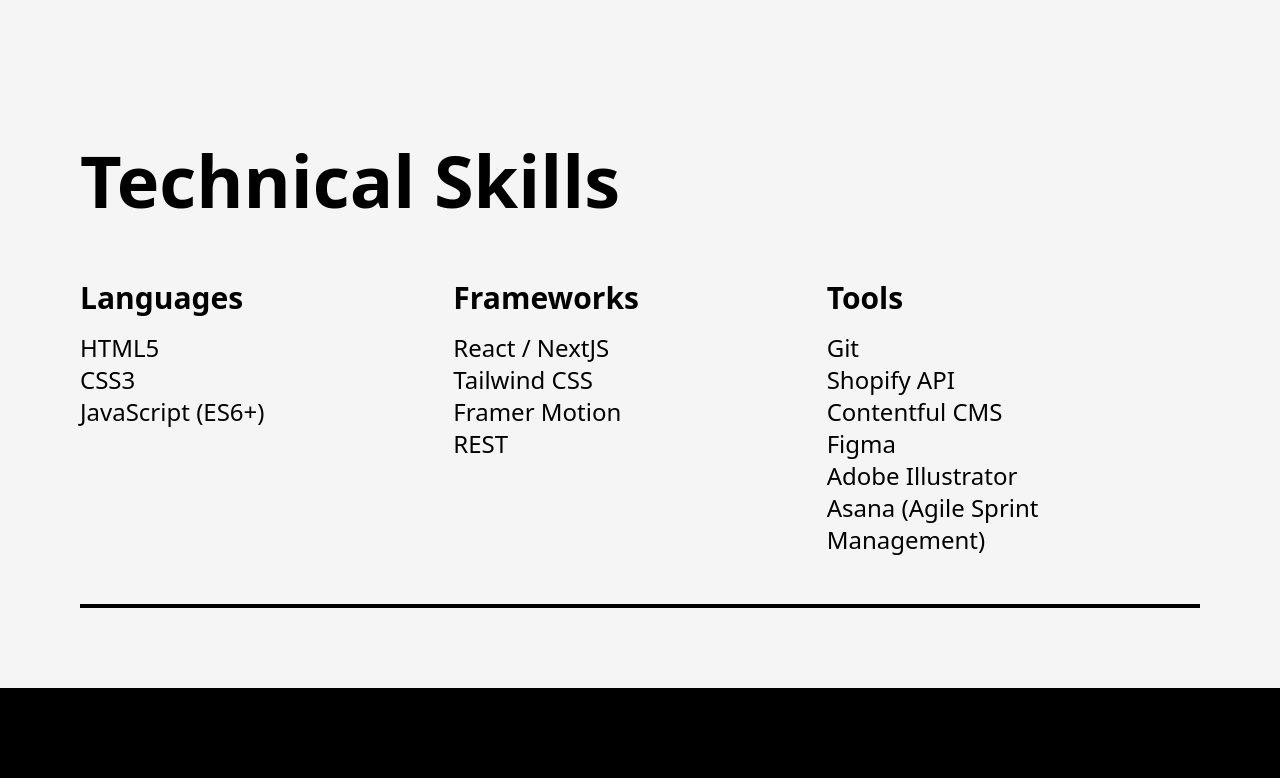
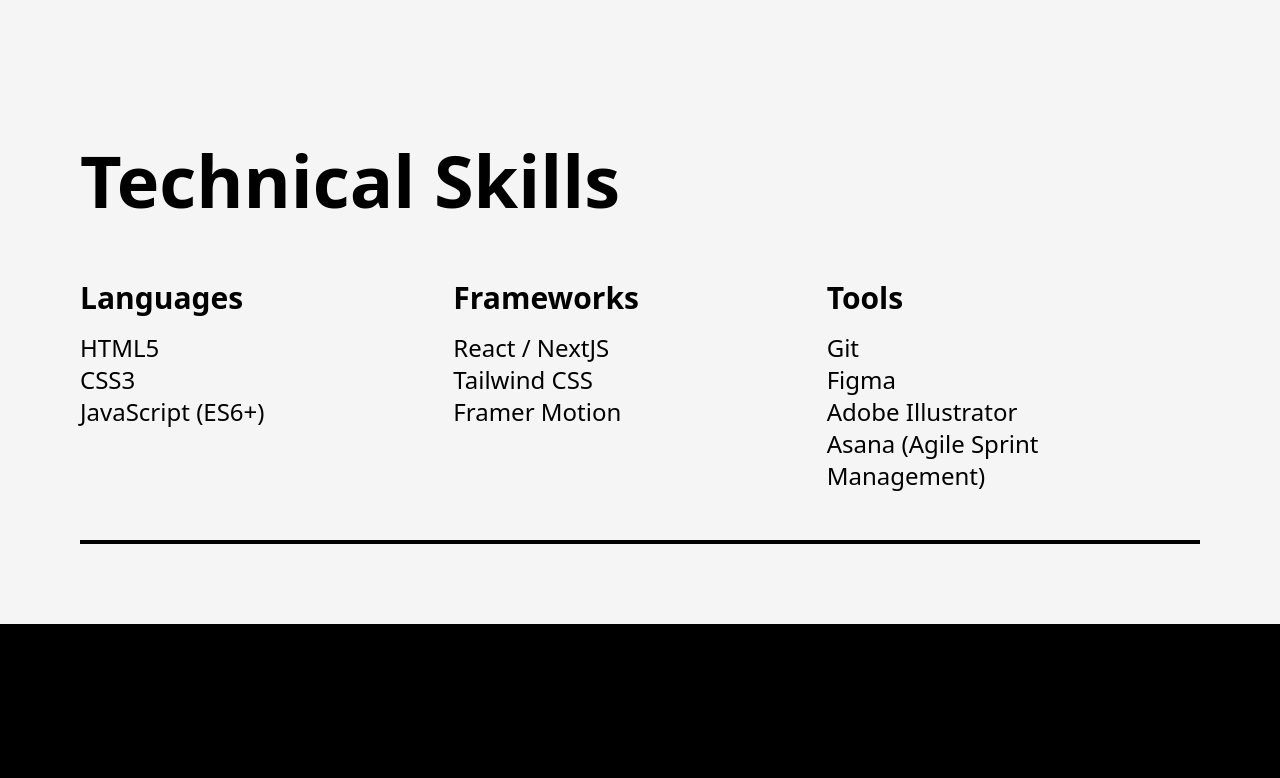
Before and after one commit to jrbaprz/portfolio, a Next.js app: page /skills in a window 1280 px wide. Shown: the top 778 px of the page. Built offline with nearby package versions, Linux system fonts and the light colour scheme.

Commit message:
Skills update

```diff
--- a/pages/skills.js
+++ b/pages/skills.js
@@ -76,7 +76,6 @@ const Skills = () => {
               <li>React / NextJS</li>
               <li>Tailwind CSS</li>
               <li>Framer Motion</li>
-              <li>REST</li>
             </motion.ul>
           </section>
 
@@ -104,8 +103,6 @@ const Skills = () => {
               viewport={{ once: true }}
             >
               <li>Git</li>
-              <li>Shopify API</li>
-              <li>Contentful CMS</li>
               <li>Figma</li>
               <li>Adobe Illustrator</li>
               <li>Asana (Agile Sprint Management)</li>
```
